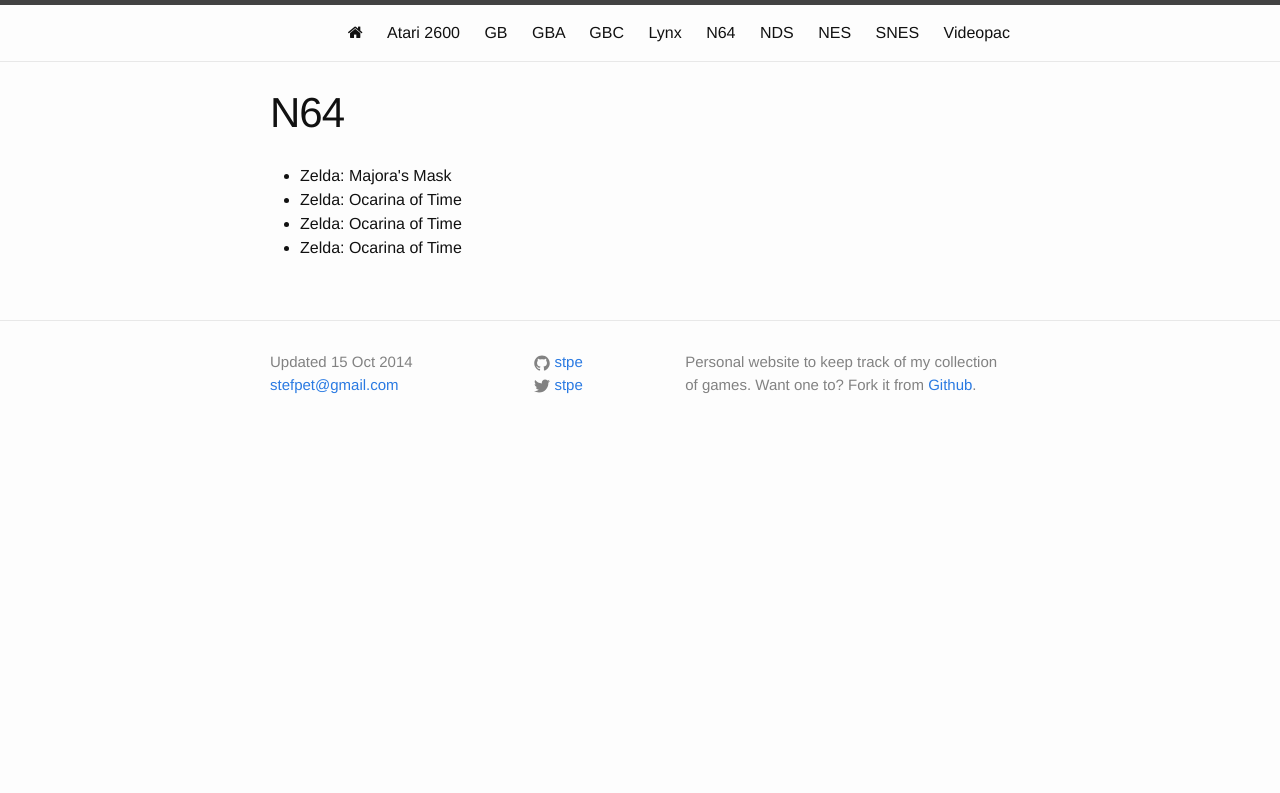
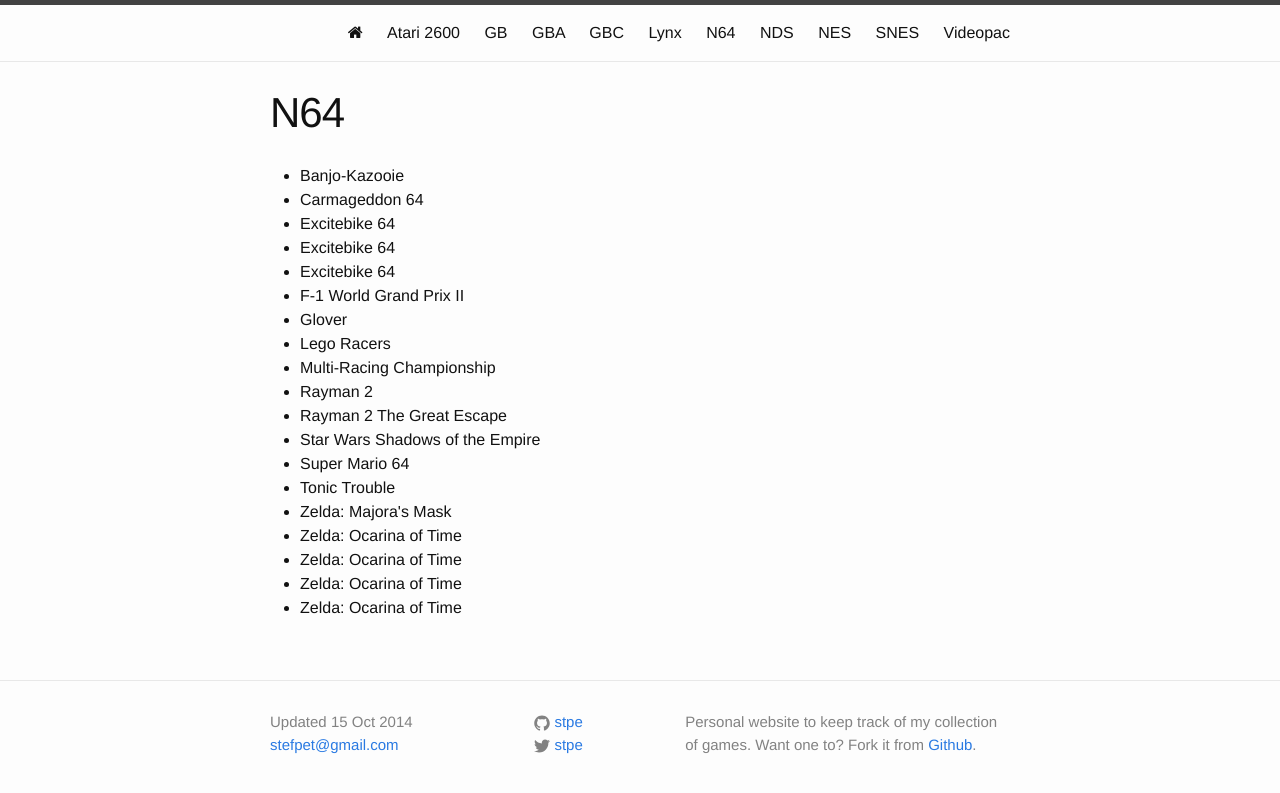
Before and after one commit to stpe/games, a Jekyll site: the page built from n64.md, in a window 1280 px wide. Shown: the top 793 px of the page. Built offline with Jekyll 4.4.1, drawn with Linux system fonts in a browser that asks for light colours; nearby versions of some CDN libraries; some of the changed lines change nothing that is shown.

Commit message:
Updated with A2600, NDS, NES, GB, N64, SNES

```diff
--- a/_data/games.json
+++ b/_data/games.json
@@ -70,6 +70,16 @@
     "title": "Basketball",
     "platform": "A2600",
     "code": "CX2624P"
+  },
+  {
+    "title": "Battlezone",
+    "platform": "A2600",
+    "code": "CX2681"
+  },
+  {
+    "title": "Beamrider",
+    "platform": "A2600",
+    "code": "EAZ-037-04I"
   },
   {
     "title": "Berzerk",
@@ -145,6 +155,11 @@
     "code": "CX2630"
   },
   {
+    "title": "Circus Atari",
+    "platform": "A2600",
+    "code": "C2630P"
+  },
+  {
     "title": "Combat",
     "platform": "A2600",
     "code": "CX2601"
@@ -172,6 +187,11 @@
     "title": "Cosmic Creeps",
     "platform": "A2600",
     "code": "1002"
+  },
+  {
+    "title": "Cross Force",
+    "platform": "A2600",
+    "code": "SA-203"
   },
   {
     "title": "Cross Force",
@@ -256,6 +276,11 @@
     "title": "Galaxian",
     "platform": "A2600",
     "code": "CX2684"
+  },
+  {
+    "title": "Gas Hog",
+    "platform": "A2600",
+    "code": "SA-217"
   },
   {
     "title": "Golf",
@@ -375,6 +400,10 @@
     "platform": "A2600"
   },
   {
+    "title": "Mission 3000",
+    "platform": "A2600"
+  },
+  {
     "title": "MoonPatrol",
     "platform": "A2600",
     "code": "CX2692"
@@ -440,6 +469,10 @@
     "title": "Peter Penguin",
     "platform": "A2600",
     "code": "554-37338"
+  },
+  {
+    "title": "Phantom-Panzer",
+    "platform": "A2600"
   },
   {
     "title": "Pitfall",
@@ -571,6 +604,11 @@
     "code": "CX26136"
   },
   {
+    "title": "Solaris",
+    "platform": "A2600",
+    "code": "CX26136"
+  },
+  {
     "title": "Sorcerer&apos;s Apprentice",
     "platform": "A2600",
     "code": "CX26109"
@@ -655,6 +693,11 @@
     "code": "CX2608"
   },
   {
+    "title": "Super Breakout",
+    "platform": "A2600",
+    "code": "CX2608"
+  },
+  {
     "title": "Super Football",
     "platform": "A2600",
     "code": "CX2615P"
@@ -672,6 +715,11 @@
     "title": "Target Fun",
     "platform": "A2600",
     "code": "99802"
+  },
+  {
+    "title": "Tennis",
+    "platform": "A2600",
+    "code": "CX2680"
   },
   {
     "title": "Threshold",
@@ -793,9 +841,19 @@
     "code": "DMG-AF5P-EUR"
   },
   {
+    "title": "Kwirk",
+    "platform": "GB",
+    "code": "DMG-AP-NOE"
+  },
+  {
     "title": "Ninja Ryukenden",
     "platform": "GB",
     "code": "DMG-NGJ"
+  },
+  {
+    "title": "Olympic Summer Games",
+    "platform": "GB",
+    "code": "DMG-AO9P-EUR"
   },
   {
     "title": "Pokemon Gold",
@@ -823,6 +881,11 @@
     "code": "DMG-SK-NOE-1"
   },
   {
+    "title": "SolarStriker",
+    "platform": "GB",
+    "code": "DMG-SS-NOE"
+  },
+  {
     "title": "Super Mario Land",
     "platform": "GB",
     "code": "DMG-ML-EUR"
@@ -848,6 +911,11 @@
     "code": "DMG-WJ-SCN"
   },
   {
+    "title": "Super R.C. Pro-Am",
+    "platform": "GB",
+    "code": "DMG-RC-NOE"
+  },
+  {
     "title": "Teenage Mutant Hero Turtles II",
     "platform": "GB",
     "code": "DMG-TT-SCN"
@@ -856,6 +924,16 @@
     "title": "Tennis",
     "platform": "GB",
     "code": "DMG-TN-SCN"
+  },
+  {
+    "title": "Tennis",
+    "platform": "GB",
+    "code": "DMG-TN-NOE"
+  },
+  {
+    "title": "Tennis",
+    "platform": "GB",
+    "code": "DMG-TN-NOE"
   },
   {
     "title": "Tetris",
@@ -908,9 +986,44 @@
     "code": "AGB-AC8P-EUR"
   },
   {
+    "title": "Ice Age",
+    "platform": "GBA",
+    "code": "AGB-AIAE-USA"
+  },
+  {
+    "title": "Noddy A day in Toyland",
+    "platform": "GBA",
+    "code": "AGB-BNKP-EUR"
+  },
+  {
+    "title": "Pinobee Wings of Adventure",
+    "platform": "GBA",
+    "code": "AGB-APBP-EUR"
+  },
+  {
+    "title": "Rayman 3",
+    "platform": "GBA",
+    "code": "AGB-AYZP-EUR"
+  },
+  {
     "title": "Ready 2 Rumble Boxing round 2",
     "platform": "GBA",
     "code": "AGB-AR2P-EUR"
+  },
+  {
+    "title": "Santa Claus Jr",
+    "platform": "GBA",
+    "code": "AGB-AXXP-EUR"
+  },
+  {
+    "title": "Super Duper Sumos",
+    "platform": "GBA",
+    "code": "AGB-ASDE-USA"
+  },
+  {
+    "title": "The Wild",
+    "platform": "GBA",
+    "code": "AGB-BWLP-EUR"
   },
   {
     "title": "102 Dalmatians",
@@ -946,6 +1059,76 @@
     "platform": "LYNX"
   },
   {
+    "title": "Banjo-Kazooie",
+    "platform": "N64",
+    "code": "NUS-NBKP-EUR"
+  },
+  {
+    "title": "Carmageddon 64",
+    "platform": "N64",
+    "code": "NUS-NCDX-EUU"
+  },
+  {
+    "title": "Excitebike 64",
+    "platform": "N64",
+    "code": "NUS-NMXP-EUR"
+  },
+  {
+    "title": "Excitebike 64",
+    "platform": "N64",
+    "code": "NUS-NMXP-EUR"
+  },
+  {
+    "title": "Excitebike 64",
+    "platform": "N64",
+    "code": "NUS-NMXP-EUR"
+  },
+  {
+    "title": "F-1 World Grand Prix II",
+    "platform": "N64",
+    "code": "NUS-NF2P-EUR"
+  },
+  {
+    "title": "Glover",
+    "platform": "N64",
+    "code": "NUS-NGVP-EUR-1"
+  },
+  {
+    "title": "Lego Racers",
+    "platform": "N64",
+    "code": "NUS-NLGP-EUR"
+  },
+  {
+    "title": "Multi-Racing Championship",
+    "platform": "N64",
+    "code": "NUS-NMRP-NOE"
+  },
+  {
+    "title": "Rayman 2",
+    "platform": "N64",
+    "code": "NUS-NY2P-EUR"
+  },
+  {
+    "title": "Rayman 2 The Great Escape",
+    "platform": "N64",
+    "code": "NUS-NY2P-EUR"
+  },
+  {
+    "title": "Star Wars Shadows of the Empire",
+    "platform": "N64",
+    "code": "NUS-NSWP-EUR"
+  },
+  {
+    "title": "Super Mario 64",
+    "platform": "N64",
+    "code": "NUS-NSMP-EUR"
+  },
+  {
+    "title": "Tonic Trouble",
+    "platform": "N64",
+    "code": "NUS-NTTP-EUR"
+  },
+  {
     "title": "Zelda: Majora&apos;s Mask",
     "platform": "N64",
     "code": "NUS-NZSP-EUR"
@@ -966,9 +1149,59 @@
     "code": "NUS-NZLP-EUR"
   },
   {
+    "title": "Zelda: Ocarina of Time",
+    "platform": "N64",
+    "code": "NUS-NZLP-EUR"
+  },
+  {
+    "title": "Astrology DS Horoscope",
+    "platform": "NDS",
+    "code": "NTR-CXPP-EUR"
+  },
+  {
+    "title": "Fifa 11",
+    "platform": "NDS",
+    "code": "TWL-VELV-EUR"
+  },
+  {
+    "title": "Hello Kitty Big City Dreams",
+    "platform": "NDS",
+    "code": "NTR-YUKX-SCN"
+  },
+  {
+    "title": "Imagine Fashion Designer",
+    "platform": "NDS",
+    "code": "NTR-YFHP-EUR"
+  },
+  {
+    "title": "Littlest Pet Shop 3",
+    "platform": "NDS",
+    "code": "NTR-BE7P-EUR"
+  },
+  {
+    "title": "Mario Kart DS",
+    "platform": "NDS",
+    "code": "NTR-AMCP-EUR"
+  },
+  {
+    "title": "Narnia Prince Caspian",
+    "platform": "NDS",
+    "code": "NTR-YQNX-EUR"
+  },
+  {
     "title": "Pokemon Platinum",
     "platform": "NDS",
     "code": "NTR-CPUP-EUR"
+  },
+  {
+    "title": "Tomodachi Collection",
+    "platform": "NDS",
+    "code": "NTR-CCUJ-JPN"
+  },
+  {
+    "title": "World Snooker Championship 2007-08",
+    "platform": "NDS",
+    "code": "NTR-YSNP-UKV"
   },
   {
     "title": "Bionic Commando",
@@ -1054,7 +1287,7 @@
     "platform": "NES"
   },
   {
-    "title": "Suoer Mario Bros",
+    "title": "Super Mario Bros",
     "platform": "NES",
     "code": "NES-SM-EEC"
   },
@@ -1079,6 +1312,11 @@
     "code": "NES-UM-SCN"
   },
   {
+    "title": "Super Off Road",
+    "platform": "NES",
+    "code": "NES-WU-EEC"
+  },
+  {
     "title": "Teenage Mutant Hero Turtles",
     "platform": "NES",
     "code": "NES-88-EEC"
@@ -1098,9 +1336,24 @@
     "code": "NES-F2-EEC"
   },
   {
+    "title": "Yoshi&apos;s Cookie",
+    "platform": "NES",
+    "code": "NES-CH-FRA"
+  },
+  {
     "title": "Zelda II: The Adventure of Link",
     "platform": "NES",
     "code": "NES-AL-EEC"
+  },
+  {
+    "title": "Zelda: The Legend of Zelda",
+    "platform": "NES",
+    "code": "NES-ZL-EEC"
+  },
+  {
+    "title": "Zelda: The Legend of Zelda",
+    "platform": "NES",
+    "code": "NES-ZL-EEC"
   },
   {
     "title": "Donkey Kong Country",
@@ -1171,6 +1424,11 @@
     "title": "Ms. Pac-Man",
     "platform": "SNES",
     "code": "SNSP-AN8P-EUR"
+  },
+  {
+    "title": "Pac-Attack",
+    "platform": "SNES",
+    "code": "SNSP-P9-NOE"
   },
   {
     "title": "Pilotwings",
```
